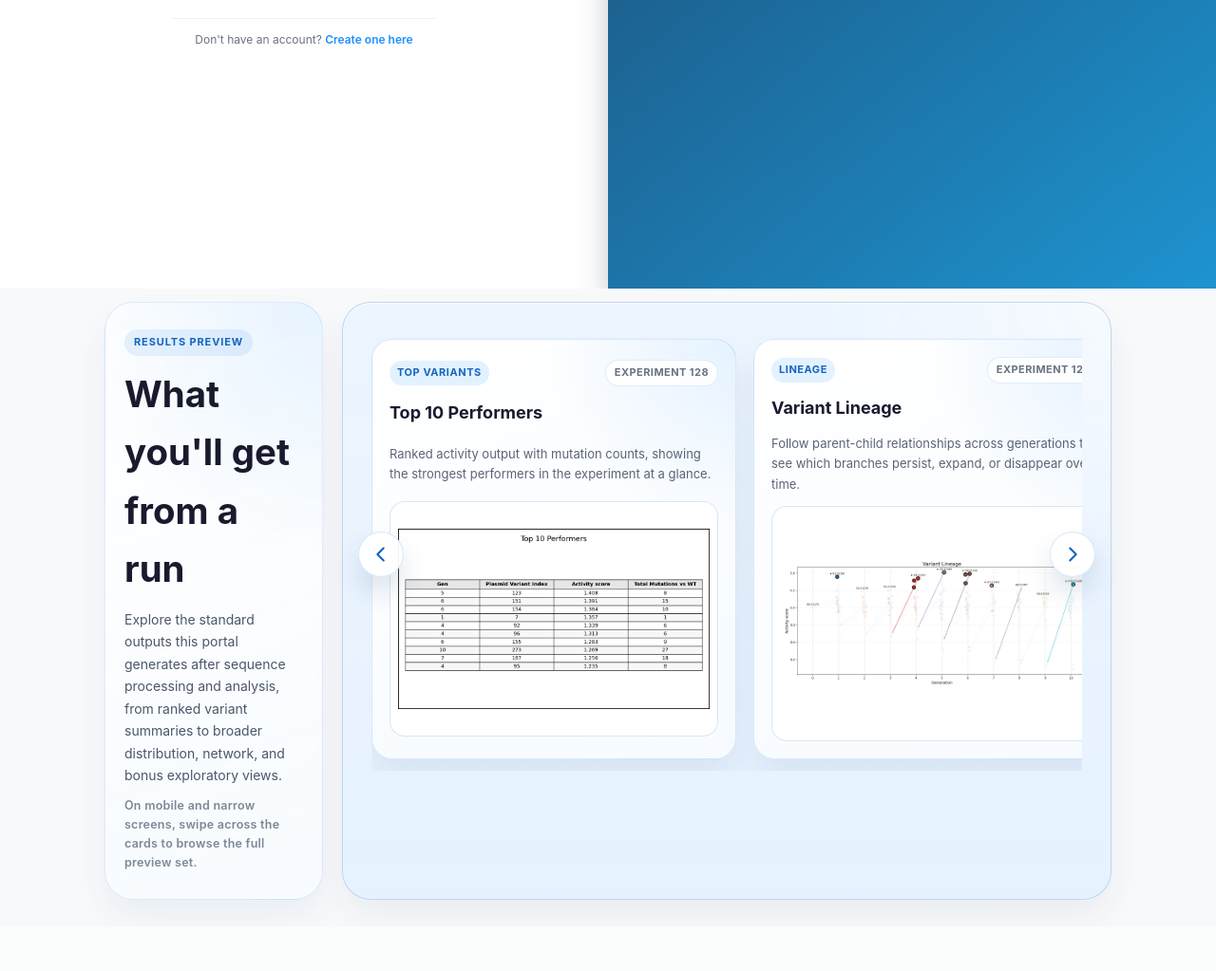
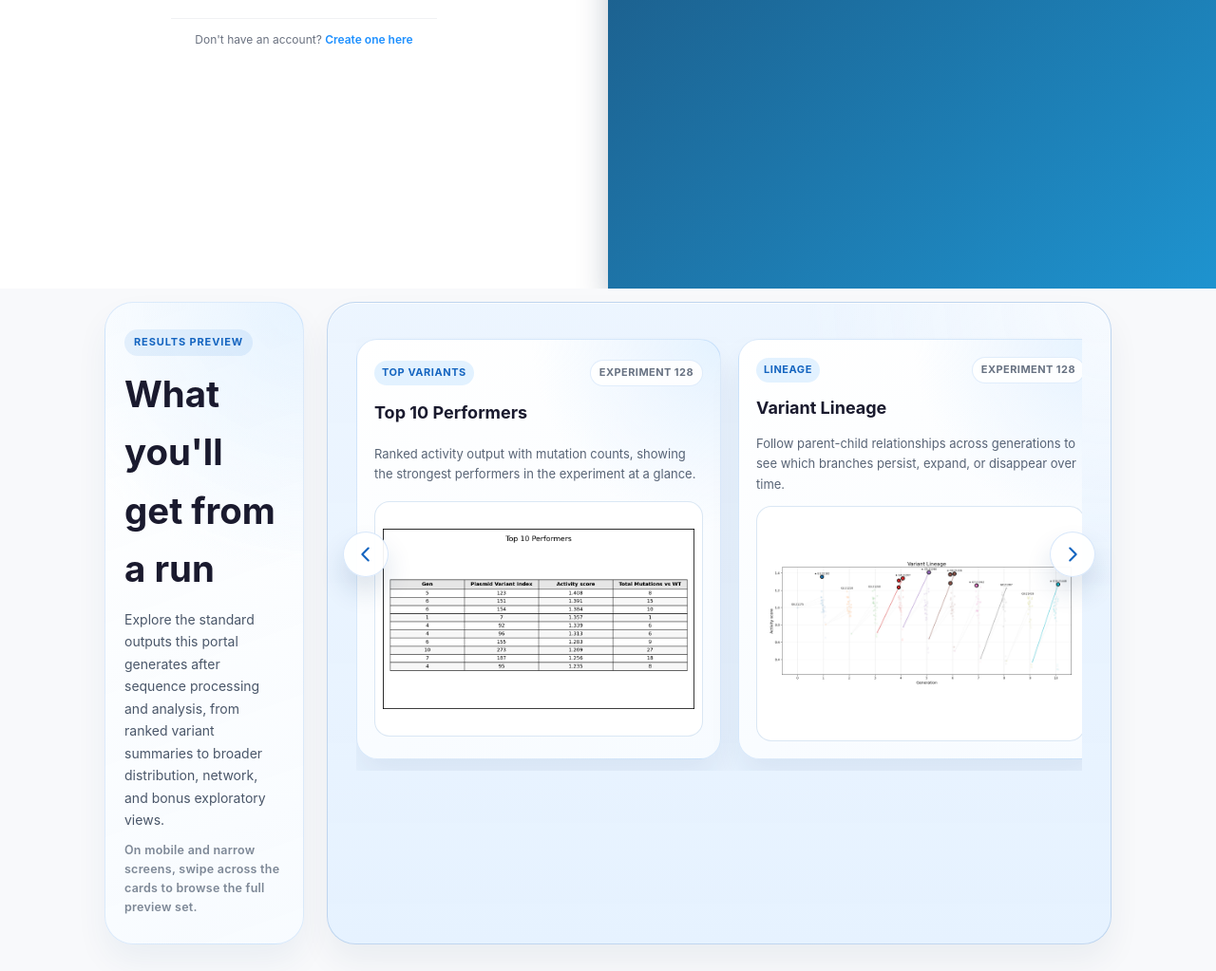
Before and after one commit to ccharles22/Tahoe-Project-2026, a Flask app: page /auth/homepage in a window 1280 px wide. Shown: the part 1312-2335 px from the top of the page at 95% size. Before the commit the page ends 2271 px from the top, so only its background shows below. Run offline with Flask 3, Linux system fonts and the light colour scheme; a map, chart or similar area stays blank; parts of the project's set-up code (start-up, migrations or seed data) failed here and were passed over; some libraries are stand-ins or nearby versions.

Commit message:
Widen homepage results section

```diff
--- a/app/static/css/homepage.css
+++ b/app/static/css/homepage.css
@@ -1187,11 +1187,11 @@ a:hover { text-decoration: underline; }
 /* Results preview section */
 .home-results-preview {
   display: grid;
-  grid-template-columns: minmax(180px, 230px) minmax(0, 1fr);
-  gap: clamp(14px, 2vw, 20px);
+  grid-template-columns: minmax(170px, 210px) minmax(0, 1fr);
+  gap: clamp(16px, 2vw, 24px);
   align-items: stretch;
-  width: min(calc(100vw - 36px), 1520px);
-  max-width: 1520px;
+  width: min(calc(100vw - 24px), 1760px);
+  max-width: 1760px;
   margin-top: 10px;
   padding: 0;
 }
```
